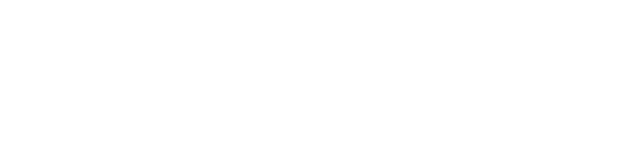
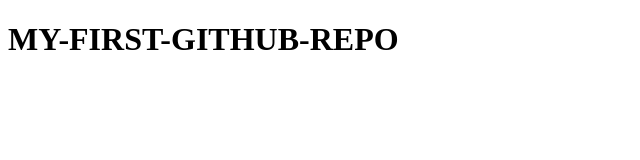
Before and after one commit to Oahedulalam/My-first-github-repo, a plain HTML site: page index.html in a window 1280 px wide. Shown: the whole page, without its empty margins (0-640 px from the left). Drawn offline with Linux system fonts and the light colour scheme.

Commit message:
first commit

```diff
--- a/index.html
+++ b/index.html
@@ -6,6 +6,6 @@
     <title>My First Ever Github Repo</title>
 </head>
 <body>
-
+    <h1> MY-FIRST-GITHUB-REPO </h1>
 </body>
 </html>
```
